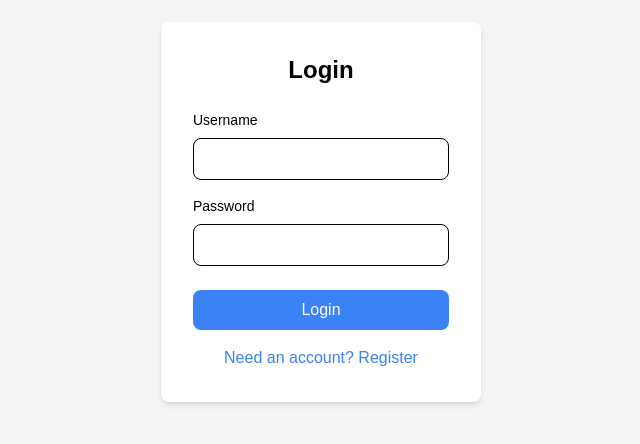
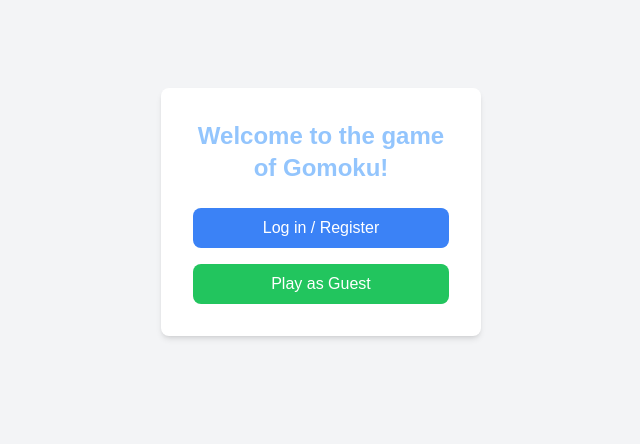
Before and after one commit to JanJus7/webProtocolsProject, a Next.js app: page / in a window 1280 px wide. Shown: the part 188-632 px from the top of the page, without its empty margins (319-959 px from the left). Built offline with nearby package versions, Linux system fonts and the light colour scheme.

Commit message:
added the possibilty to play on giest session and made a homepage where you can be redirected to login or just play a game :)

```diff
--- /dev/null
+++ b/app/game/guest-session/page.js
@@ -0,0 +1,54 @@
+'use client';
+
+import { checkWinner } from '@/lib/gameLogic';
+import { useState } from 'react';
+
+function Game() {
+
+  const [board, setBoard] = useState(Array(15).fill().map(() => Array(15).fill(null)));
+  const [currentPlayer, setCurrentPlayer] = useState('black');
+  const [winner, setWinner] = useState(null);
+
+  const handleCellClick = async (x, y) => {
+    if (board[x][y] || winner) return;
+
+    const newBoard = board.map(row => [...row]);
+    newBoard[x][y] = currentPlayer;
+    setBoard(newBoard);
+
+    if (checkWinner(newBoard, x, y, currentPlayer)) {
+      setWinner(currentPlayer);
+    } else {
+      const nextPlayer = currentPlayer === 'black' ? 'white' : 'black';
+      setCurrentPlayer(nextPlayer);
+    }
+  };
+
+  const refreshPage = () => {
+    window.location.reload()
+  }
+
+  return (
+    <div className="flex flex-col items-center justify-center min-h-screen bg-gray-100">
+      <h1 className="text-2xl text-blue-400 font-bold mb-4">Gomoku</h1>
+      {winner && <p className="text-xl text-blue-400 mb-4">Winner: {winner}</p>}
+      <div className="board">
+        {board.map((row, x) =>
+          row.map((cell, y) => (
+            <div
+              key={`${x}-${y}`}
+              className="w-8 h-8 border border-gray-300 flex bg-gray-400 hover:bg-gray-600 items-center justify-center cursor-pointer"
+              onClick={() => handleCellClick(x, y)}
+            >
+              {cell === 'black' ? '⚫' : cell === 'white' ? '⚪' : ''}
+            </div>
+          ))
+        )}
+      </div>
+      {winner && <button onClick={refreshPage} className='bg-blue-500 mt-4 p-2 rounded-lg hover:bg-blue-600 text-white'>Start over</button>}
+      <div className='text-sm text-gray-600 mt-4'>Beware that on guest session your progress will be lost even if you refresh the website!</div>
+    </div>
+  );
+}
+
+export default Game;
--- /dev/null
+++ b/app/login/page.js
@@ -0,0 +1,89 @@
+'use client';
+
+import { useState } from 'react';
+import axios from 'axios';
+import { useRouter } from 'next/navigation';
+import Cookies from 'js-cookie';
+
+function Login() {
+  const [username, setUsername] = useState('');
+  const [password, setPassword] = useState('');
+  const [error, setError] = useState('');
+  const [isLogin, setIsLogin] = useState(true);
+  const router = useRouter();
+
+  const handleSubmit = async (e) => {
+    e.preventDefault();
+    setError('');
+
+    const endpoint = isLogin ? '/api/user/login' : '/api/user/register';
+    try {
+      const response = await axios.post(endpoint, { username, password });
+
+      if (response.status === 200 || response.status === 201) {
+        if (isLogin) {
+          Cookies.set('userId', response.data.userId);
+        } else {
+          Cookies.set('userId', response.data.userId);
+        }
+        router.push('/menu');
+      } else {
+        setError(response.data.error || (isLogin ? 'Login failed' : 'Registration failed'));
+      }
+    } catch (err) {
+      setError(err.response?.data?.error || 'An error occurred');
+    }
+  };
+
+  return (
+    <div className="flex items-center justify-center min-h-screen bg-gray-100">
+      <div className="bg-white p-8 rounded-lg shadow-md w-80">
+        <h2 className="text-2xl font-bold text-black mb-6 text-center">{isLogin ? 'Login' : 'Register'}</h2>
+        {error && <p className="text-red-500 text-sm mb-4">{error}</p>}
+        <form onSubmit={handleSubmit}>
+          <div className="mb-4">
+            <label className="block text-sm text-black font-medium mb-2" htmlFor="username">
+              Username
+            </label>
+            <input
+              type="text"
+              id="username"
+              value={username}
+              onChange={(e) => setUsername(e.target.value)}
+              className="w-full px-3 text-black py-2 border border-black rounded-lg"
+              required
+            />
+          </div>
+          <div className="mb-6">
+            <label className="block text-sm text-black font-medium mb-2" htmlFor="password">
+              Password
+            </label>
+            <input
+              type="password"
+              id="password"
+              value={password}
+              onChange={(e) => setPassword(e.target.value)}
+              className="w-full px-3 text-black py-2 border border-black rounded-lg"
+              required
+            />
+          </div>
+          <button
+            type="submit"
+            className="w-full bg-blue-500 text-white py-2 rounded-lg hover:bg-blue-600 mb-4"
+          >
+            {isLogin ? 'Login' : 'Register'}
+          </button>
+          <button
+            type="button"
+            onClick={() => setIsLogin(!isLogin)}
+            className="w-full text-blue-500 hover:text-blue-600"
+          >
+            {isLogin ? 'Need an account? Register' : 'Already have an account? Login'}
+          </button>
+        </form>
+      </div>
+    </div>
+  );
+}
+
+export default Login;
--- a/app/page.js
+++ b/app/page.js
@@ -1,86 +1,24 @@
-'use client';
+"use client";
 
-import { useState } from 'react';
-import axios from 'axios';
-import { useRouter } from 'next/navigation';
-import Cookies from 'js-cookie';
+import Link from "next/link";
 
 function Home() {
-  const [username, setUsername] = useState('');
-  const [password, setPassword] = useState('');
-  const [error, setError] = useState('');
-  const [isLogin, setIsLogin] = useState(true);
-  const router = useRouter();
-
-  const handleSubmit = async (e) => {
-    e.preventDefault();
-    setError('');
-
-    const endpoint = isLogin ? '/api/user/login' : '/api/user/register';
-    try {
-      const response = await axios.post(endpoint, { username, password });
-
-      if (response.status === 200 || response.status === 201) {
-        if (isLogin) {
-          Cookies.set('userId', response.data.userId);
-        } else {
-          Cookies.set('userId', response.data.userId);
-        }
-        router.push('/menu');
-      } else {
-        setError(response.data.error || (isLogin ? 'Login failed' : 'Registration failed'));
-      }
-    } catch (err) {
-      setError(err.response?.data?.error || 'An error occurred');
-    }
-  };
-
   return (
     <div className="flex items-center justify-center min-h-screen bg-gray-100">
-      <div className="bg-white p-8 rounded-lg shadow-md w-80">
-        <h2 className="text-2xl font-bold text-black mb-6 text-center">{isLogin ? 'Login' : 'Register'}</h2>
-        {error && <p className="text-red-500 text-sm mb-4">{error}</p>}
-        <form onSubmit={handleSubmit}>
-          <div className="mb-4">
-            <label className="block text-sm text-black font-medium mb-2" htmlFor="username">
-              Username
-            </label>
-            <input
-              type="text"
-              id="username"
-              value={username}
-              onChange={(e) => setUsername(e.target.value)}
-              className="w-full px-3 text-black py-2 border border-black rounded-lg"
-              required
-            />
-          </div>
-          <div className="mb-6">
-            <label className="block text-sm text-black font-medium mb-2" htmlFor="password">
-              Password
-            </label>
-            <input
-              type="password"
-              id="password"
-              value={password}
-              onChange={(e) => setPassword(e.target.value)}
-              className="w-full px-3 text-black py-2 border border-black rounded-lg"
-              required
-            />
-          </div>
-          <button
-            type="submit"
-            className="w-full bg-blue-500 text-white py-2 rounded-lg hover:bg-blue-600 mb-4"
-          >
-            {isLogin ? 'Login' : 'Register'}
+      <div className="bg-white p-8 rounded-lg shadow-md w-80 text-center">
+        <h1 className="text-2xl font-bold mb-6 text-blue-300">
+          Welcome to the game of Gomoku!
+        </h1>
+        <Link href="/login">
+          <button className="w-full bg-blue-500 text-white py-2 rounded-lg hover:bg-blue-600 mb-4">
+            Log in / Register
           </button>
-          <button
-            type="button"
-            onClick={() => setIsLogin(!isLogin)}
-            className="w-full text-blue-500 hover:text-blue-600"
-          >
-            {isLogin ? 'Need an account? Register' : 'Already have an account? Login'}
+        </Link>
+        <Link href="/game/guest-session">
+          <button className="w-full bg-green-500 text-white py-2 rounded-lg hover:bg-green-600">
+            Play as Guest
           </button>
-        </form>
+        </Link>
       </div>
     </div>
   );
```
